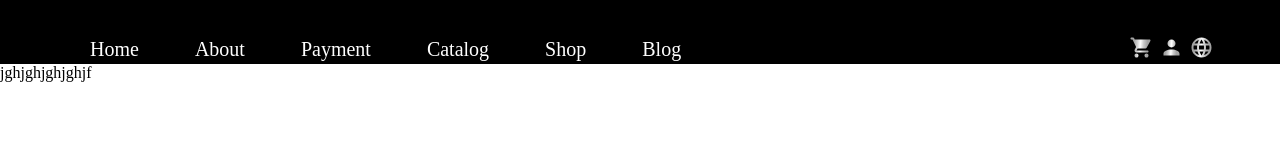
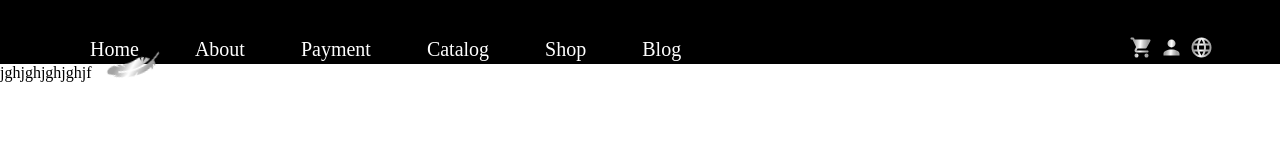
Before and after one commit to KiwiScreams/Bed-Linen-Online-Shop, a React (Vite) app: page / in a window 1280 px wide. Shown: the top 160 px of the page. Built offline with nearby package versions, Linux system fonts and the light colour scheme.

Commit message:
active link style

```diff
--- a/src/components/shared/header/Header.css
+++ b/src/components/shared/header/Header.css
@@ -28,3 +28,18 @@ header nav ul a
     font-size: 20px;
     position: relative;
 }
+.active-link::after
+{
+    content: url('../../../assets/img/game-icons_feather.png');
+    position: absolute;
+    bottom: 6px;
+    width: 12px;
+    height: 12px;
+    margin: 0 auto;
+    left: 30%;
+    transform: rotate(-20deg);
+}
+header nav ul a:hover
+{
+    color: var(--light-blue-clr);
+}
```
